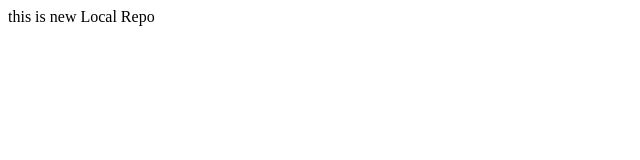
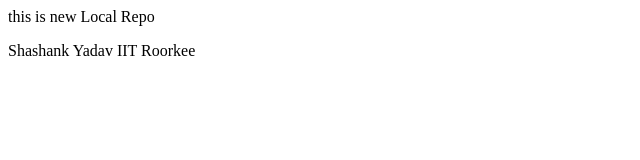
Before and after one commit to Shashankiitr/LocalDemo, a plain HTML site: page index.html in a window 1280 px wide. Shown: the whole page, without its empty margins (0-640 px from the left). Drawn offline with Linux system fonts and the light colour scheme.

Commit message:
add feature to feature1

```diff
--- a/index.html
+++ b/index.html
@@ -1 +1,2 @@
 <p>this is new Local Repo<p>
+    <p>Shashank Yadav IIT Roorkee </p>
```
